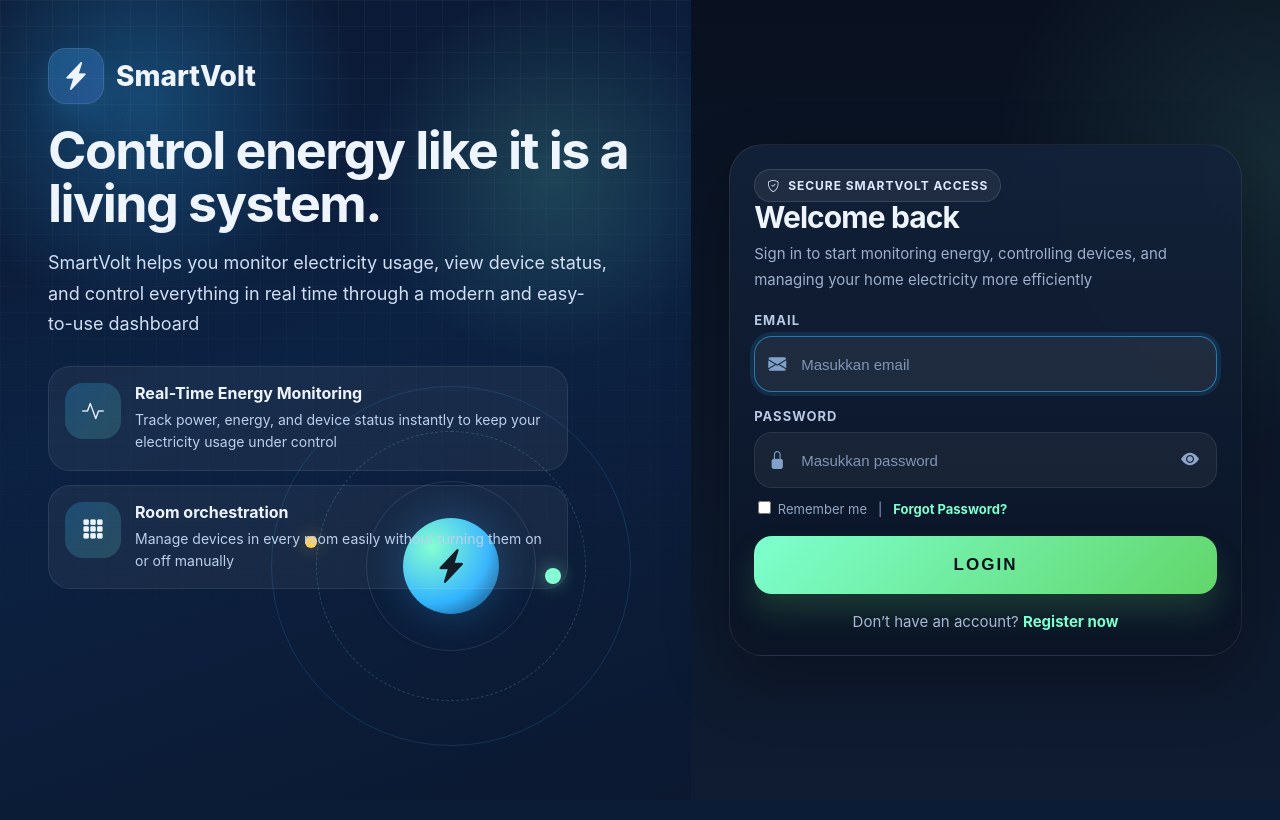
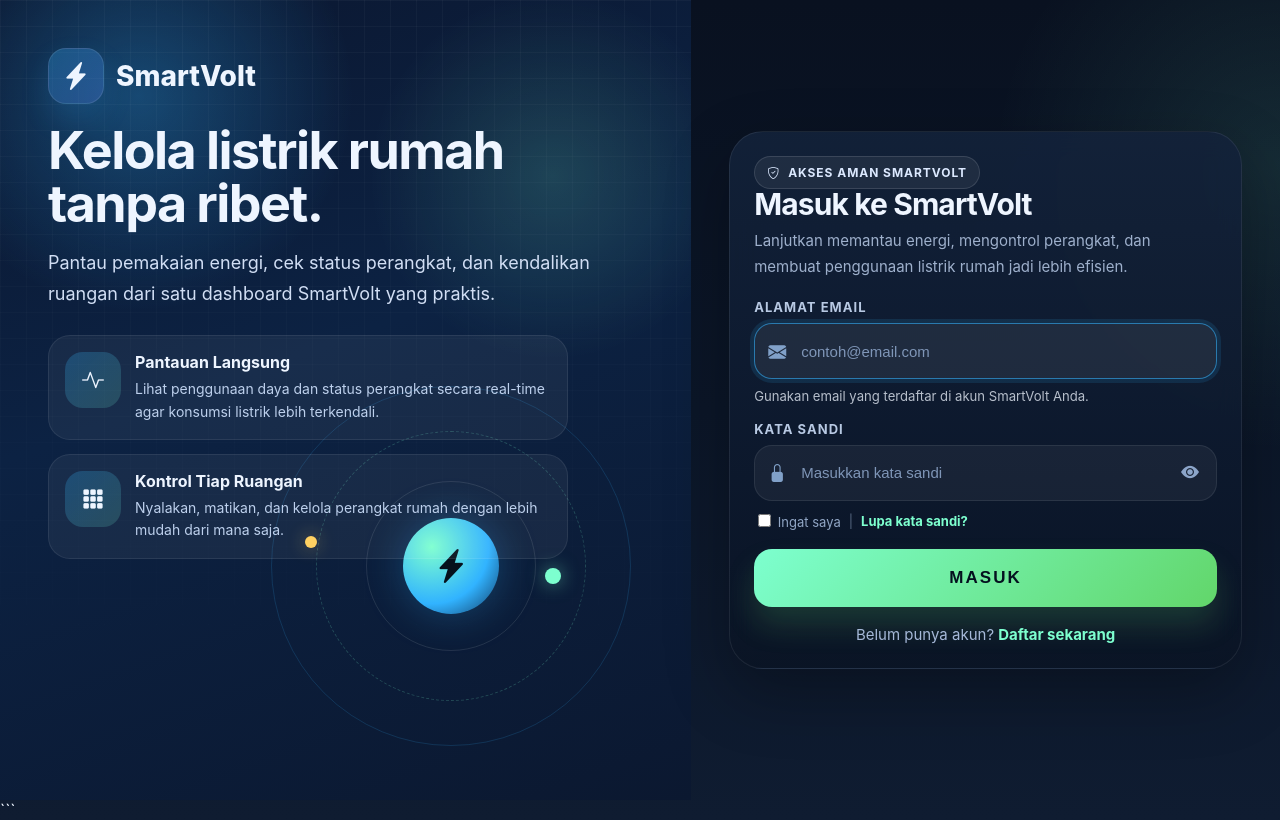
Before and after one commit to vinokayan/SMARTVOLT, a Laravel app: page /login in a window 1280 px wide. Before the commit the page ends 746 px from the top, so only its background shows below. Run offline with Laravel 12, Linux system fonts and the light colour scheme; some libraries are stand-ins or nearby versions.

Commit message:
style: Mengubah tampilan teks dari bahasa inggris ke bahasa indonesia

````diff
--- a/resources/views/auth/login.blade.php
+++ b/resources/views/auth/login.blade.php
@@ -1,12 +1,56 @@
 <!DOCTYPE html>
-<html lang="en">
+<html lang="id">
 <head>
     <meta charset="UTF-8">
     <meta name="viewport" content="width=device-width, initial-scale=1.0">
-    <title>Login | SmartVolt</title>
+    <title>Masuk | SmartVolt</title>
 
     <link rel="stylesheet" href="{{ asset('assets/css/smartvolt-brand.css') }}?v={{ filemtime(public_path('assets/css/smartvolt-brand.css')) }}">
     <link href="https://cdn.jsdelivr.net/npm/bootstrap-icons@1.11.3/font/bootstrap-icons.css" rel="stylesheet">
+
+    <style>
+        .sv-auth-title,
+        .sv-showcase-title,
+        .sv-auth-subtitle,
+        .sv-showcase-desc,
+        .sv-feature-tile p {
+            overflow-wrap: anywhere;
+        }
+
+        .sv-helper {
+            display: flex;
+            align-items: center;
+            flex-wrap: wrap;
+            gap: .5rem;
+        }
+
+        .sv-helper-separator {
+            opacity: .55;
+        }
+
+        .sv-field-hint {
+            display: block;
+            margin-top: .45rem;
+            font-size: .82rem;
+            line-height: 1.4;
+            opacity: .75;
+        }
+
+        @media (max-width: 575.98px) {
+            .sv-helper {
+                align-items: flex-start;
+                flex-direction: column;
+            }
+
+            .sv-helper-separator {
+                display: none;
+            }
+
+            .sv-auth-foot {
+                text-align: center;
+            }
+        }
+    </style>
 </head>
 <body class="brand-body">
     @php
@@ -24,11 +68,11 @@
                 </div>
 
                 <h1 class="sv-showcase-title">
-                    Control energy like it is a living system.
+                    Kelola listrik rumah tanpa ribet.
                 </h1>
 
                 <p class="sv-showcase-desc">
-                    SmartVolt helps you monitor electricity usage, view device status, and control everything in real time through a modern and easy-to-use dashboard
+                    Pantau pemakaian energi, cek status perangkat, dan kendalikan ruangan dari satu dashboard SmartVolt yang praktis.
                 </p>
 
                 <div class="sv-feature-stack">
@@ -37,8 +81,8 @@
                             <i class="bi bi-activity"></i>
                         </div>
                         <div>
-                            <h4>Real-Time Energy Monitoring</h4>
-                            <p>Track power, energy, and device status instantly to keep your electricity usage under control</p>
+                            <h4>Pantauan Langsung</h4>
+                            <p>Lihat penggunaan daya dan status perangkat secara real-time agar konsumsi listrik lebih terkendali.</p>
                         </div>
                     </div>
 
@@ -47,8 +91,8 @@
                             <i class="bi bi-grid-3x3-gap-fill"></i>
                         </div>
                         <div>
-                            <h4>Room orchestration</h4>
-                            <p>Manage devices in every room easily without turning them on or off manually</p>
+                            <h4>Kontrol Tiap Ruangan</h4>
+                            <p>Nyalakan, matikan, dan kelola perangkat rumah dengan lebih mudah dari mana saja.</p>
                         </div>
                     </div>
                 </div>
@@ -68,40 +112,22 @@
 
         <section class="sv-auth-panel">
             <div class="sv-auth-card sv-glass">
-                <div class="sv-auth-mobile-hero">
+                <div class="sv-auth-body">
                     <div class="sv-badge">
-                        <i class="bi bi-shield-check"></i> Secure SmartVolt Access
+                        <i class="bi bi-shield-check"></i> Akses Aman SmartVolt
                     </div>
 
                     @if ($mode !== 'forgot')
-                        <h1>Welcome back</h1>
-                        <p>Sign in to start monitoring energy, controlling devices, and managing your home electricity more efficiently</p>
-                    @else
-                        <h1>Lupa Password</h1>
-                        <p>Enter your email address</p>
-                    @endif
-
-                    <div class="sv-mini-wave">
-                        <span></span><span></span><span></span><span></span><span></span>
-                    </div>
-                </div>
-
-                <div class="sv-auth-body">
-                    <div class="sv-badge">
-                        <i class="bi bi-shield-check"></i> Secure SmartVolt Access
-                    </div>
-
-                    @if ($mode !== 'forgot')
-                        <h2 class="sv-auth-title">Welcome back</h2>
+                        <h2 class="sv-auth-title">Masuk ke SmartVolt</h2>
 
                         <p class="sv-auth-subtitle">
-                            Sign in to start monitoring energy, controlling devices, and managing your home electricity more efficiently
+                            Lanjutkan memantau energi, mengontrol perangkat, dan membuat penggunaan listrik rumah jadi lebih efisien.
                         </p>
                     @else
-                        <h2 class="sv-auth-title">Lupa Password</h2>
+                        <h2 class="sv-auth-title">Atur Ulang Kata Sandi</h2>
 
                         <p class="sv-auth-subtitle">
-                            Enter your email address
+                            Masukkan email akun Anda. Kami akan mengirimkan tautan untuk membuat kata sandi baru.
                         </p>
                     @endif
 
@@ -125,7 +151,7 @@
 
                             <div class="sv-field-grid">
                                 <div class="sv-field">
-                                    <label class="sv-label" for="email">Email</label>
+                                    <label class="sv-label" for="email">Alamat Email</label>
                                     <div class="sv-input-wrap">
                                         <i class="bi bi-envelope-fill sv-input-icon"></i>
                                         <input
@@ -134,15 +160,18 @@
                                             name="email"
                                             class="sv-input"
                                             value="{{ old('email') }}"
-                                            placeholder="Masukkan email"
+                                            placeholder="contoh@email.com"
+                                            autocomplete="email"
+                                            inputmode="email"
                                             required
                                             autofocus
                                         >
                                     </div>
+                                    <small class="sv-field-hint">Gunakan email yang terdaftar di akun SmartVolt Anda.</small>
                                 </div>
 
                                 <div class="sv-field">
-                                    <label class="sv-label" for="password">Password</label>
+                                    <label class="sv-label" for="password">Kata Sandi</label>
                                     <div class="sv-input-wrap">
                                         <i class="bi bi-lock-fill sv-input-icon"></i>
                                         <input
@@ -150,10 +179,11 @@
                                             id="password"
                                             name="password"
                                             class="sv-input"
-                                            placeholder="Masukkan password"
+                                            placeholder="Masukkan kata sandi"
+                                            autocomplete="current-password"
                                             required
                                         >
-                                        <button type="button" class="sv-password-toggle" id="togglePassword">
+                                        <button type="button" class="sv-password-toggle" id="togglePassword" aria-label="Tampilkan kata sandi">
                                             <i class="bi bi-eye-fill" id="togglePasswordIcon"></i>
                                         </button>
                                     </div>
@@ -163,24 +193,24 @@
                             <div class="sv-helper">
                                 <label>
                                     <input type="checkbox" name="remember" value="1">
-                                    <span>Remember me</span>
+                                    <span>Ingat saya</span>
                                 </label>
 
-                                <span>&nbsp;&nbsp;|&nbsp;&nbsp;</span>
+                                <span class="sv-helper-separator">|</span>
 
                                 <a href="{{ url('/login?mode=forgot') }}" class="sv-link">
-                                    Forgot Password?
+                                    Lupa kata sandi?
                                 </a>
                             </div>
 
                             <button type="submit" class="sv-btn sv-auth-submit success" id="loginButton">
-                                <span id="loginButtonText">Login</span>
+                                <span id="loginButtonText">Masuk</span>
                             </button>
                         </form>
 
                         <div class="sv-auth-foot">
-                            Don’t have an account?
-                            <a href="{{ url('/register') }}" class="sv-link">Register now</a>
+                            Belum punya akun?
+                            <a href="{{ url('/register') }}" class="sv-link">Daftar sekarang</a>
                         </div>
                     @else
                         <form id="forgotForm" action="{{ url('/forgot-password') }}" method="POST">
@@ -188,7 +218,7 @@
 
                             <div class="sv-field-grid">
                                 <div class="sv-field">
-                                    <label class="sv-label" for="forgot_email">Email</label>
+                                    <label class="sv-label" for="forgot_email">Alamat Email</label>
                                     <div class="sv-input-wrap">
                                         <i class="bi bi-envelope-fill sv-input-icon"></i>
                                         <input
@@ -197,20 +227,23 @@
                                             name="email"
                                             class="sv-input"
                                             value="{{ old('email') }}"
-                                            placeholder="Masukkan email Anda"
+                                            placeholder="contoh@email.com"
+                                            autocomplete="email"
+                                            inputmode="email"
                                             required
                                             autofocus
                                         >
                                     </div>
+                                    <small class="sv-field-hint">Pastikan email sesuai dengan akun SmartVolt yang terdaftar.</small>
                                 </div>
                             </div>
 
                             <button type="submit" class="sv-btn sv-auth-submit success" id="forgotButton">
-                                <span id="forgotButtonText">Send reset link</span>
+                                <span id="forgotButtonText">Kirim Tautan Reset</span>
                             </button>
 
                             <div class="sv-auth-foot">
-                                <a href="{{ url('/login') }}" class="sv-link">Back to Login</a>
+                                <a href="{{ url('/login') }}" class="sv-link">Kembali ke halaman masuk</a>
                             </div>
                         </form>
                     @endif
@@ -229,6 +262,7 @@
                 const isPassword = passwordInput.type === 'password';
                 passwordInput.type = isPassword ? 'text' : 'password';
                 togglePasswordIcon.className = isPassword ? 'bi bi-eye-slash-fill' : 'bi bi-eye-fill';
+                togglePassword.setAttribute('aria-label', isPassword ? 'Sembunyikan kata sandi' : 'Tampilkan kata sandi');
             });
         }
 
@@ -239,7 +273,7 @@
         if (loginForm && loginButton && loginButtonText) {
             loginForm.addEventListener('submit', function () {
                 loginButton.disabled = true;
-                loginButtonText.textContent = 'Loading...';
+                loginButtonText.textContent = 'Memproses...';
             });
         }
 
@@ -250,9 +284,10 @@
         if (forgotForm && forgotButton && forgotButtonText) {
             forgotForm.addEventListener('submit', function () {
                 forgotButton.disabled = true;
-                forgotButtonText.textContent = 'Loading...';
+                forgotButtonText.textContent = 'Mengirim...';
             });
         }
     </script>
 </body>
 </html>
+```
````
